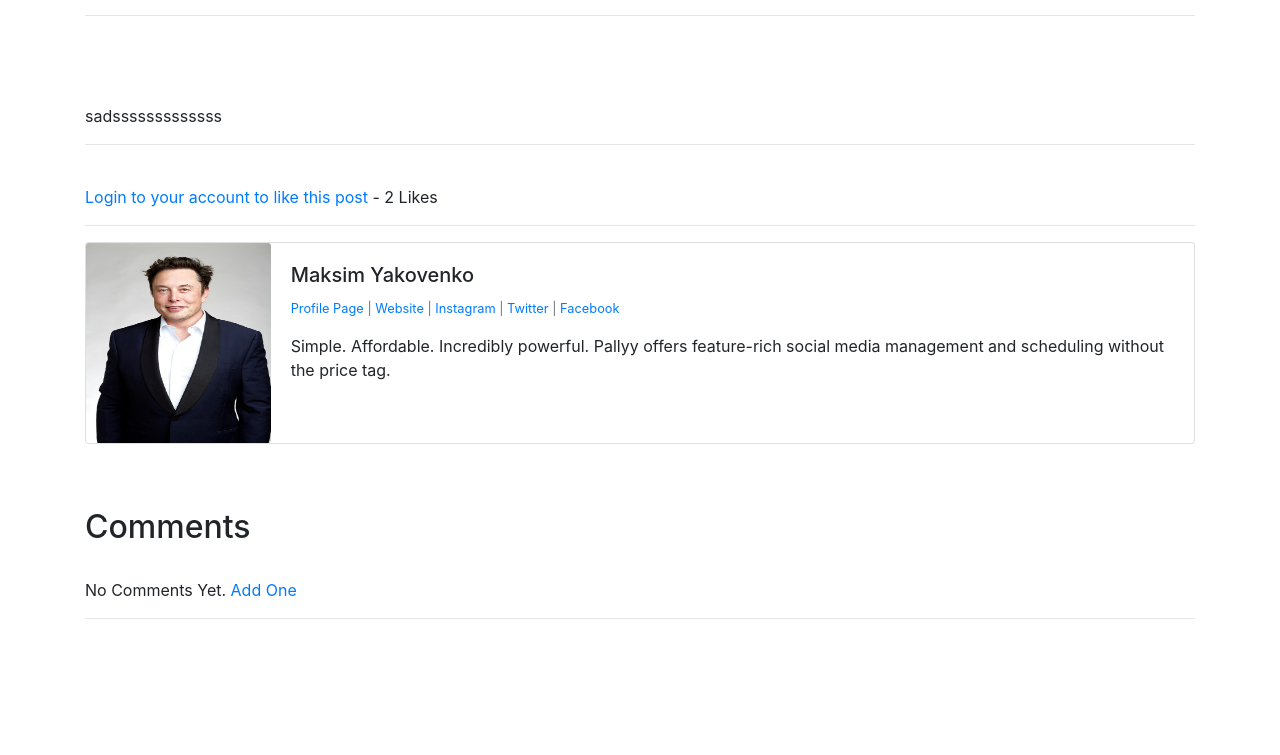
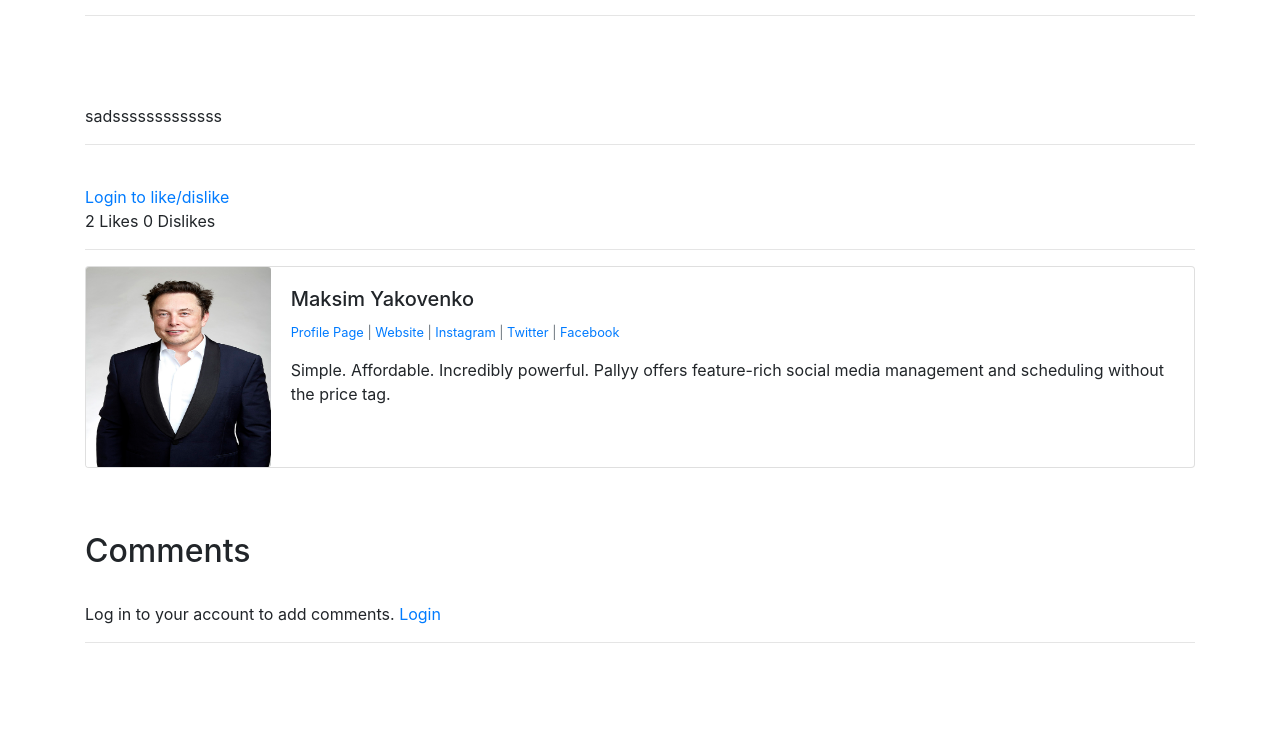
Before and after one commit to MaksimYakovenko/django-blog, a Django app: page /article/3 in a window 1280 px wide. Shown: the part 161-916 px from the top of the page. Before the commit the page ends 780 px from the top, so only its background shows below. Run offline with Django 4.2, Linux system fonts and the light colour scheme; data comes from the database, SQL or seed files in the repository; both versions use the stored data as it was after the commit; data that the repository does not hold is empty; some libraries are stand-ins or nearby versions.

Commit message:
Initial commmit

```diff
--- a/myblog/blog/models.py
+++ b/myblog/blog/models.py
@@ -43,9 +43,13 @@ class Post(models.Model):
     category = models.CharField(max_length=255, default='uncategorized')
     snippet = models.CharField(max_length=255)
     likes = models.ManyToManyField(User, related_name='blog_posts')
+    dislikes = models.ManyToManyField(User, related_name='dislike_post')
 
     def total_likes(self):
         return self.likes.count()
+
+    def total_dislikes(self):
+        return self.dislikes.count()
 
     def __str__(self):
         return self.title + ' | ' + str(self.author)
--- a/myblog/blog/templates/article_details.html
+++ b/myblog/blog/templates/article_details.html
@@ -3,10 +3,12 @@
 <head>
     <meta charset="UTF-8">
     <title>Title</title>
+
 </head>
 <body>
 {% extends 'base.html' %}
 {% load static %}
+{% load set_var %}
 {% block title %}{{ post.title_tag }}{% endblock %}
 
 {% block content %}
@@ -33,19 +35,75 @@
 
 <hr>
 <br/>
-<form action="{% url 'like_post' post.pk %}" method="POST">
+
+<form action="{% url 'post-feedback' post.pk %}" method="POST" style="display: inline;">
     {% csrf_token %}
     {% if user.is_authenticated %}
-    {% if liked and user.id != post.author.id %}
-    <button type="submit" name="post_id" value="{{ post.id }}" class="btn btn-danger">Unlike</button> -
-    {% elif user.id != post.author.id %}
-    <button type="submit" name="post_id" value="{{ post.id }}" class="btn btn-success">Like</button> -
+        {% if user.id != post.author.id %}
+            {% if feedback == 'like' %}
+                {% set like = "btn-success disabled" %}
+                {% set dislike = "btn-like" %}
+            {% elif feedback == 'dislike' %}
+                {% set like = "btn-like" %}
+                {% set dislike = "btn-danger disabled" %}
+            {% else %}
+                {% set like = "btn-like" %}
+                {% set dislike = "btn-like" %}
+            {% endif %}
+            <button type="submit" name="feedback" value="like" class="btn {{like}}">
+                Like
+            </button>
+            - {{ post.total_likes }} Likes
+            <button type="submit" name="feedback" value="dislike" class="btn {{dislike}}">
+                Dislike
+            </button>
+            - {{ post.total_dislikes }} Dislikes
+        {% else %}
+            {{ post.total_likes }} Likes  {{ post.total_dislikes }} Dislikes
         {% endif %}
     {% else %}
-    <a href="{% url 'login' %}">Login to your account to like this post</a> -
+        <a href="{% url 'login' %}">Login to like/dislike</a>
+        <br>
+        {{ post.total_likes }} Likes  {{ post.total_dislikes }} Dislikes
     {% endif %}
-    {{ total_likes }} Likes
+
 </form>
+
+
+<script src="https://code.jquery.com/jquery-3.6.4.min.js"></script>
+
+<!--<script>-->
+<!--    $(document).ready(function () {-->
+<!--        $('button.likeButton, button.dislikeButton').click(function (e) {-->
+<!--            e.preventDefault();-->
+<!--            var button = $(this);-->
+<!--            var postId = button.val();-->
+<!--            var oppositeButton = button.hasClass('likeButton') ? '.dislikeButton' : '.likeButton';-->
+
+<!--            // Check if the opposite button is active, and deactivate it-->
+<!--            if ($(oppositeButton + '[data-id="' + postId + '"]').hasClass('btn-like') ||-->
+<!--                $(oppositeButton + '[data-id="' + postId + '"]').hasClass('btn-danger')) {-->
+<!--                $(oppositeButton + '[data-id="' + postId + '"]').removeClass('btn-like btn-danger');-->
+<!--                var oppositeCountElement = $('#' + (button.hasClass('likeButton') ? 'dislike' : 'like') + 'Count_' + postId);-->
+<!--                var oppositeCount = parseInt(oppositeCountElement.text());-->
+<!--                oppositeCountElement.text(oppositeCount - 1);-->
+<!--            }-->
+
+<!--            // Toggle the state of the current button-->
+<!--            button.toggleClass('btn-like btn-danger');-->
+<!--            var action = button.hasClass('likeButton') ? 'like' : 'dislike';-->
+<!--            var countElement = $('#' + action + 'Count_' + postId);-->
+<!--            var count = parseInt(countElement.text());-->
+
+<!--            // Update the count based on the button state-->
+<!--            if (button.hasClass('btn-like')) {-->
+<!--                countElement.text(count - 1);-->
+<!--            } else {-->
+<!--                countElement.text(count + 1);-->
+<!--            }-->
+<!--        });-->
+<!--    });-->
+<!--</script>-->
 
 <hr>
 <div class="card mb-3">
@@ -90,6 +148,7 @@
 <br/><br/>
 <h2>Comments</h2>
 <br>
+{% if user.is_authenticated %}
 {% if not post.comments.all %}
 No Comments Yet. <a href="{% url 'add_comment' post.pk %}">Add One</a>
 {% else %}
@@ -105,6 +164,11 @@
 {% endfor %}
 <a href="{% url 'add_comment' post.pk %}">Add Comment</a>
 {% endif %}
+{% else %}
+<p>Log in to your account to add comments. <a href="{% url 'login' %}">Login</a></p>
+{% endif %}
+
+
 <hr>
 <br/><br/>
 
--- /dev/null
+++ b/myblog/blog/templatetags/set_var.py
@@ -0,0 +1,32 @@
+from django import template
+
+register = template.Library()
+
+
+class SetVarNode(template.Node):
+
+    def __init__(self, var_name, var_value):
+        self.var_name = var_name
+        self.var_value = var_value
+
+    def render(self, context):
+        try:
+            value = template.Variable(self.var_value).resolve(context)
+        except template.VariableDoesNotExist:
+            value = ""
+        context[self.var_name] = value
+        return u""
+
+
+def set_var(parser, token):
+    """
+        {% set <var_name>  = <var_value> %}
+    """
+    parts = token.split_contents()
+    if len(parts) < 4:
+        raise template.TemplateSyntaxError(
+            "'set' tag must be of the form:  {% set <var_name>  = <var_value> %}")
+    return SetVarNode(parts[1], parts[3])
+
+
+register.tag('set', set_var)
--- a/myblog/blog/urls.py
+++ b/myblog/blog/urls.py
@@ -1,7 +1,16 @@
 from django.urls import path
-from .views import (HomeView, ArticleDetailView, AddPostView, UpdatePostView,
-                    DeletePostView, AddCategoryView, CategoryView,
-                    CategoryListView, LikeView, AddCommentView)
+from .views import (
+    HomeView,
+    ArticleDetailView,
+    AddPostView,
+    UpdatePostView,
+    DeletePostView,
+    AddCategoryView,
+    CategoryView,
+    CategoryListView,
+    LikeDislikeView,
+    AddCommentView,
+)
 
 urlpatterns = [
     # path('', views.home, name='home'),
@@ -15,7 +24,7 @@ urlpatterns = [
          name='delete_post'),
     path('category/<str:cats>/', CategoryView, name='category'),
     path('category-list/', CategoryListView, name='category-list'),
-    path('like/<int:pk>', LikeView, name='like_post'),
+    path('post-feedback/<int:pk>', LikeDislikeView, name='post-feedback'),
     path('article/<int:pk>/comment/', AddCommentView.as_view(),
-         name='add_comment')
+         name='add_comment'),
 ]
--- a/myblog/blog/views.py
+++ b/myblog/blog/views.py
@@ -10,15 +10,27 @@ from django.http import HttpResponseRedirect
 # def home(request):
 #     return render(request, 'home.html', {})
 
-def LikeView(request, pk):
-    post = get_object_or_404(Post, id=request.POST.get('post_id'))
-    liked = False
-    if post.likes.filter(id=request.user.id).exists():
-        post.likes.remove(request.user)
-        liked = False
-    else:
-        post.likes.add(request.user)
-        liked = True
+
+def LikeDislikeView(request, pk):
+    feedback = request.POST.get('feedback')
+    post = get_object_or_404(Post, id=pk)
+    if feedback == 'like':
+        if post.likes.filter(id=request.user.id).exists():
+            post.likes.remove(request.user)
+        else:
+            post.likes.add(request.user)
+
+        if post.dislikes.filter(id=request.user.id).exists():
+            post.dislikes.remove(request.user)
+    elif feedback == 'dislike':
+        if post.dislikes.filter(id=request.user.id).exists():
+            post.dislikes.remove(request.user)
+        else:
+            post.dislikes.add(request.user)
+
+        if post.likes.filter(id=request.user.id).exists():
+            post.likes.remove(request.user)
+
     return HttpResponseRedirect(reverse('article-detail', args=[str(pk)]))
 
 
@@ -57,13 +69,19 @@ class ArticleDetailView(DetailView):
                                                                   **kwargs)
         stuff = get_object_or_404(Post, id=self.kwargs['pk'])
         total_likes = stuff.total_likes()
-        liked = False
+        total_dislikes = stuff.total_dislikes()
+
         if stuff.likes.filter(id=self.request.user.id).exists():
-            liked = True
+            feedback = 'like'
+        elif stuff.dislikes.filter(id=self.request.user.id).exists():
+            feedback = 'dislike'
+        else:
+            feedback = ''
 
         context['cat_menu'] = cat_menu
         context['total_likes'] = total_likes
-        context['liked'] = liked
+        context['total_dislikes'] = total_dislikes
+        context['feedback'] = feedback
         return context
 
 
@@ -78,13 +96,14 @@ class AddCommentView(CreateView):
     model = Comment
     form_class = CommentForm
     template_name = 'add_comment.html'
+
     # fields = '__all__'
     def form_valid(self, form):
         form.instance.post_id = self.kwargs['pk']
+        form.instance.name = f"{self.request.user.first_name} {self.request.user.last_name}"
         return super().form_valid(form)
 
     success_url = reverse_lazy('home')
-
 
 
 class AddCategoryView(CreateView):
```
Also changed, not shown: myblog/blog/migrations/0015_post_dislikes_alter_comment_post.py (added), myblog/db.sqlite3. Lines whose indentation alone changed are shown as unchanged.
